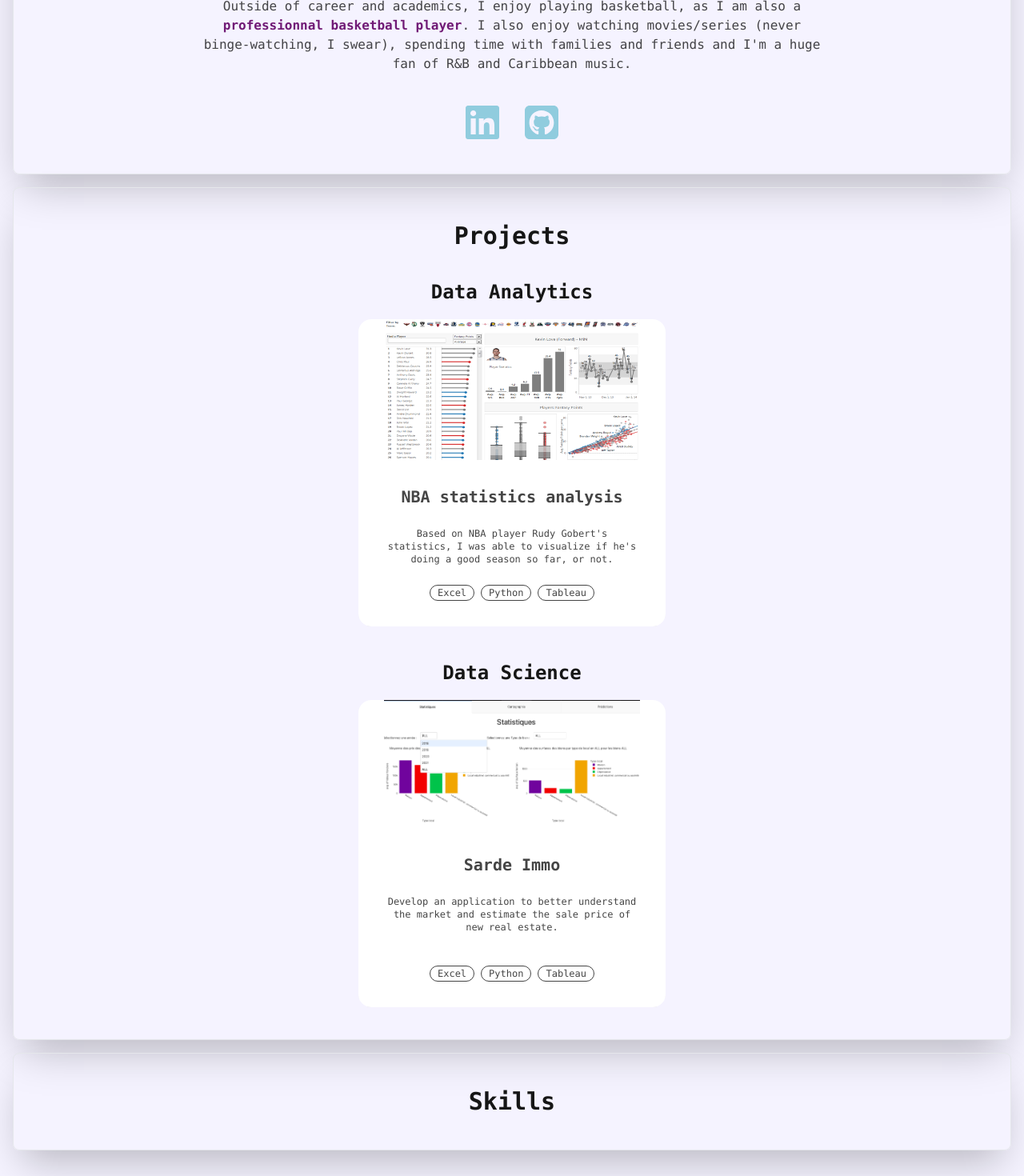
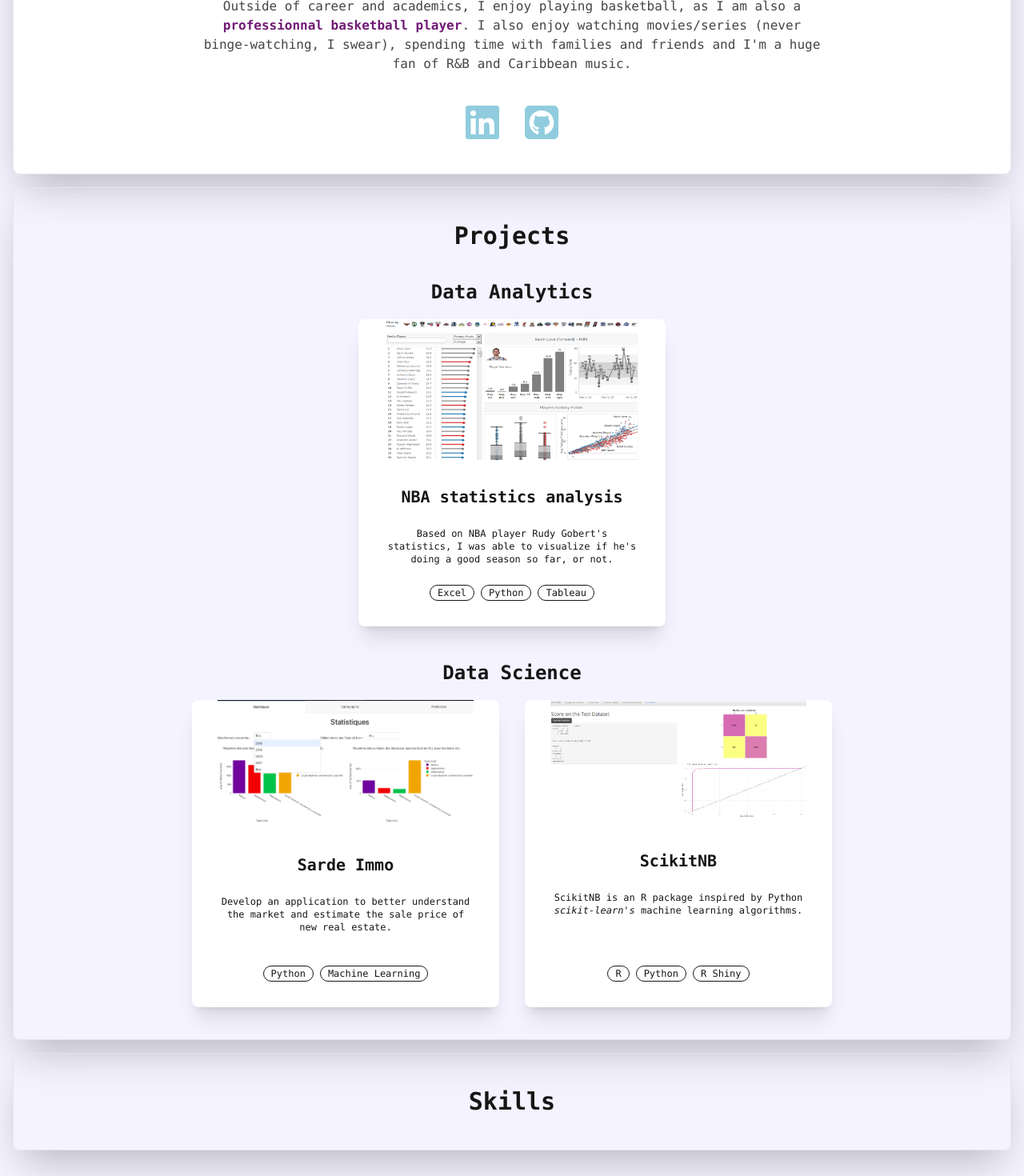
Before and after one commit to dounya-bourhani/Portfolio_Website, a Next.js app in the folder app/: page / in a window 1280 px wide. Shown: the part 788-2258 px from the top of the page at 80% size. Built offline with nearby package versions, Linux system fonts and the light colour scheme.

Commit message:
update cards behavior when hovering

```diff
--- a/app/app/components/AboutMe.tsx
+++ b/app/app/components/AboutMe.tsx
@@ -6,10 +6,10 @@ import Socials from "./Socials";
 
 const AboutMe = () => {
   return (
-    <section id='home' className='prose prose-lg !max-w-none flex flex-col items-center justify-center p-10 border shadow-2xl rounded-lg my-4'>
+    <section id='home' className='prose prose-lg !max-w-none flex flex-col items-center justify-center p-10 border shadow-2xl rounded-lg my-4 bg-white'>
 
       <h1 >Hi, I'm {' '}
-        <span className="text-primary">
+        <span className="text-[#957DAD]">
           <Typewriter
             words={['Dounya :)', 'a Data Analyst']}
             loop={0} // Infinite loop
--- a/app/app/components/Projects.tsx
+++ b/app/app/components/Projects.tsx
@@ -7,10 +7,11 @@ const Projects = () => {
 
         <h3>Data Analytics</h3>
 
-        <div className="carousel carousel-center rounded-box max-w-screen-2xl gap-4">
+        <div className="carousel carousel-center rounded-box max-w-screen-2xl space-x-8 overflow-visible">
 
-            <div className="carousel-item card bg-base-100 rounded-lg shadow-xl w-96 h-96 flex flex-col">
-                <figure className="m-0">
+        <a href='https://public.tableau.com/app/profile/dounya.bourhani/vizzes' target='_blank' className='no-underline '>
+                <div className="carousel-item card bg-base-100 shadow-xl w-96 h-96 flex flex-col rounded-lg hover:scale-105 hover:brightness-90 duration-200">
+                    <figure className="m-0">
                     <img
                     src="./nba_dashboard.png"
                     alt="Tableau Dashboard - Gobert stats"
@@ -26,15 +27,17 @@ const Projects = () => {
                     </div>
                 </div>
             </div>
+</a>
 
         </div>
 
         <h3>Data Science</h3>
 
-        <div className="carousel carousel-center rounded-box max-w-screen-2xl gap-4">
+        <div className="carousel carousel-center rounded-box max-w-screen-2xl space-x-8 overflow-visible">
 
-            <div className="carousel-item card bg-base-100 shadow-xl w-96 h-96 flex flex-col rounded-lg">
-                <figure className="m-0">
+        <a href='https://github.com/dounya-bourhani/ProjetPython' target='_blank' className='no-underline '>
+                <div className="carousel-item card bg-base-100 shadow-xl w-96 h-96 flex flex-col rounded-lg hover:scale-105 hover:brightness-90 duration-200">
+                    <figure className="m-0">
                     <img
                     src="./sardeimmo.png"
                     alt="Tableau Dashboard - Gobert stats"
@@ -44,12 +47,32 @@ const Projects = () => {
                     <h5 className="card-title">Sarde Immo</h5>
                     <p>Develop an application to better understand the market and estimate the sale price of new real estate.</p>
                     <div className="card-actions">
-                        <div className="badge badge-outline text-xs">Excel</div>
                         <div className="badge badge-outline text-xs">Python</div>
-                        <div className="badge badge-outline text-xs">Tableau</div>
+                        <div className="badge badge-outline text-xs">Machine Learning</div>
                     </div>
                 </div>
             </div>
+            </a>
+
+            <a href='https://github.com/dounya-bourhani/ScikitNB_Shiny' target='_blank' className='no-underline '>
+                <div className="carousel-item card bg-base-100 shadow-xl w-96 h-96 flex flex-col rounded-lg hover:scale-105 hover:brightness-90 duration-200">
+                    <figure className="m-0">
+                        <img
+                        src="./scikitnb.png"
+                        alt="ScikitNB"
+                        className="w-80" />
+                    </figure>
+                    <div className="card-body flex flex-col justify-between items-center text-center text-xs ">
+                        <h5 className="card-title">ScikitNB</h5>
+                        <p>ScikitNB is an R package inspired by Python <em>scikit-learn's</em> machine learning algorithms.</p>
+                        <div className="card-actions">
+                            <div className="badge badge-outline text-xs">R</div>
+                            <div className="badge badge-outline text-xs">Python</div>
+                            <div className="badge badge-outline text-xs">R Shiny</div>
+                        </div>
+                    </div>
+                </div>
+            </a>
 
         </div>
 
```
Also changed, not shown: app/public/scikitnb.png (added).
